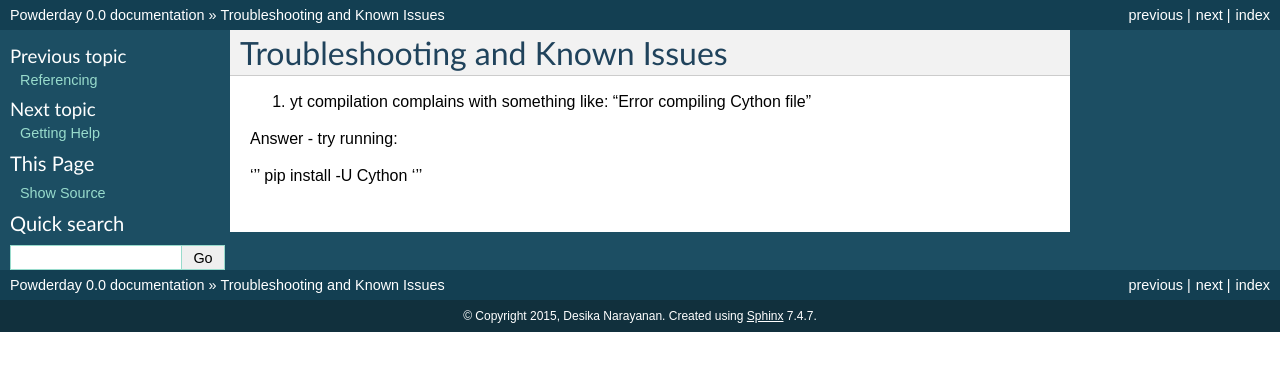
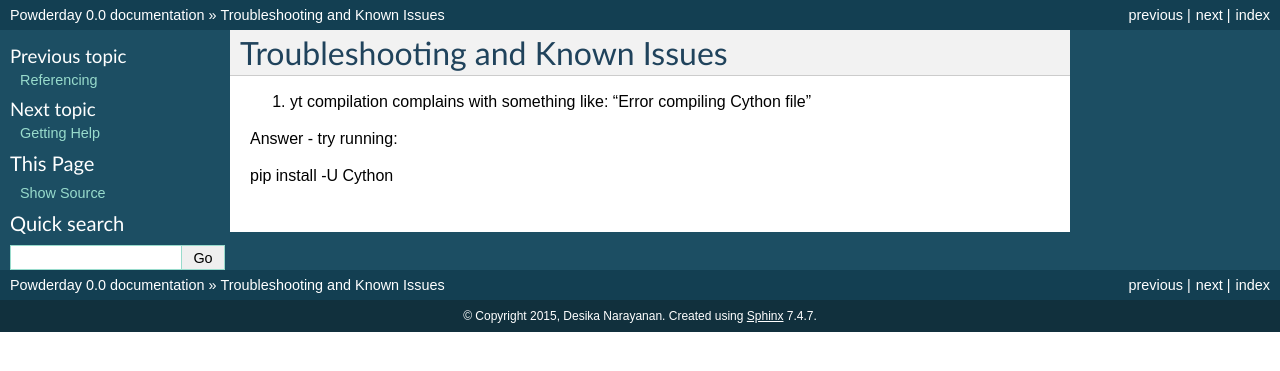
Before and after one commit to dnarayanan/powderday, a Sphinx documentation site: the page built from docs/troubleshooting.rst, in a window 1280 px wide. Shown: the top 371 px of the page. Built offline with Sphinx 7.4.7, drawn with Linux system fonts in a browser that asks for light colours.

Commit message:
typo in docs

```diff
--- a/docs/troubleshooting.rst
+++ b/docs/troubleshooting.rst
@@ -3,8 +3,7 @@
 
 1. yt compilation complains with something like: "Error compiling Cython file"
 
-Answer - try running:
+Answer - try running::
 
-'''
+
 pip install -U Cython
-'''
```
